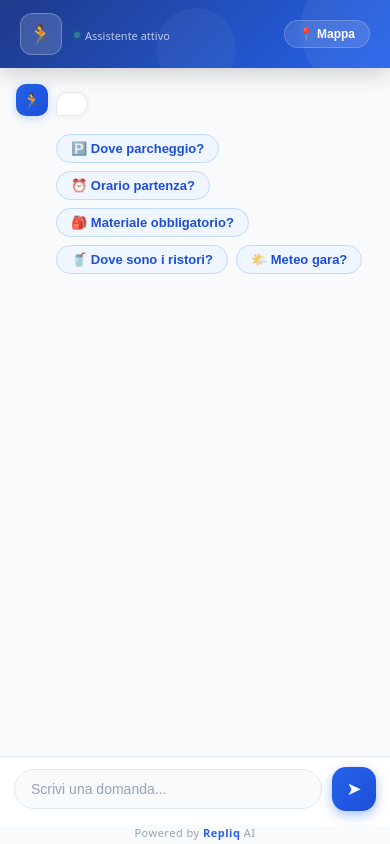
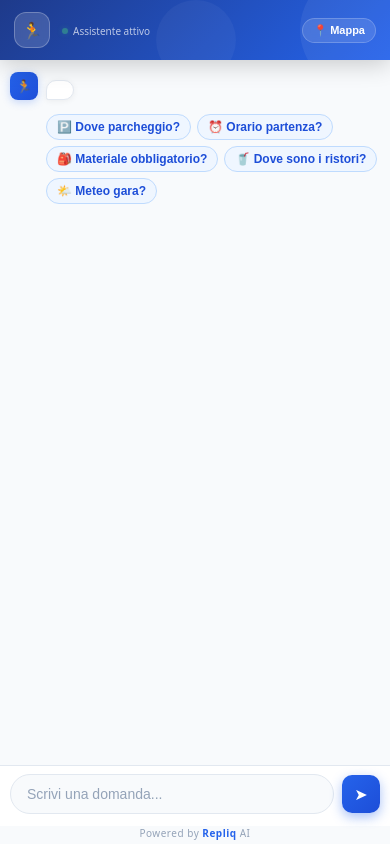
Before and after one commit to giacomonalesso93-maker/racebot-backend, a Python web app: template templates/chat.html in a window 390 px wide. Run offline with Jinja, Linux system fonts and the light colour scheme; the template is opened without the code that fills it, so the values that code supplies are empty.

Commit message:
Fix strong tag welcome message + responsive mobile chatbot

```diff
--- a/templates/chat.html
+++ b/templates/chat.html
@@ -240,9 +240,21 @@
     .modal-sheet .modal-actions button:hover { opacity: 0.88; }
 
     @media (max-width: 480px) {
-      .msg { max-width: 88%; font-size: 13px; }
-      .header-right { gap: 6px; }
+      header { height: auto; min-height: 60px; padding: 10px 14px; }
+      .header-avatar { width: 36px; height: 36px; font-size: 17px; }
+      .header-info h1 { font-size: 13px; }
+      .header-info .subtitle { font-size: 10px; }
+      .header-right { gap: 4px; }
       .header-brand { display: none; }
+      .header-btn { padding: 5px 10px; font-size: 11px; }
+      .msg { max-width: 88%; font-size: 13px; padding: 9px 13px; }
+      .msg-avatar { width: 28px; height: 28px; font-size: 13px; border-radius: 8px; }
+      .messages { padding: 12px 10px; gap: 12px; }
+      .input-area { padding: 8px 10px 12px; gap: 8px; }
+      .send-btn { width: 38px; height: 38px; font-size: 16px; border-radius: 10px; }
+      .quick-replies { padding: 2px 0 4px 36px; gap: 6px; }
+      .quick-reply-btn { font-size: 12px; padding: 5px 10px; }
+      .powered-by { font-size: 10px; }
     }
   </style>
 </head>
@@ -282,7 +294,7 @@
   <div class="messages" id="messages">
     <div class="msg-row">
       <div class="msg-avatar">{{ race.sport_type_emoji or "🏃" }}</div>
-      <div class="msg bot">{{ race.welcome_message or "Ciao! 👋 Sono l'assistente virtuale di <strong>" + race.name + "</strong>.<br>Posso aiutarti con regolamento, logistica, parcheggi, ristori e molto altro." }}</div>
+      <div class="msg bot">{{ (race.welcome_message or "Ciao! 👋 Sono l'assistente virtuale di <strong>" + race.name + "</strong>.<br>Posso aiutarti con regolamento, logistica, parcheggi, ristori e molto altro.") | safe }}</div>
     </div>
     <div class="quick-replies" id="quick-replies-welcome">
       <button class="quick-reply-btn" onclick="quickAsk(this, 'Dove parcheggio?')">🅿️ Dove parcheggio?</button>
```
